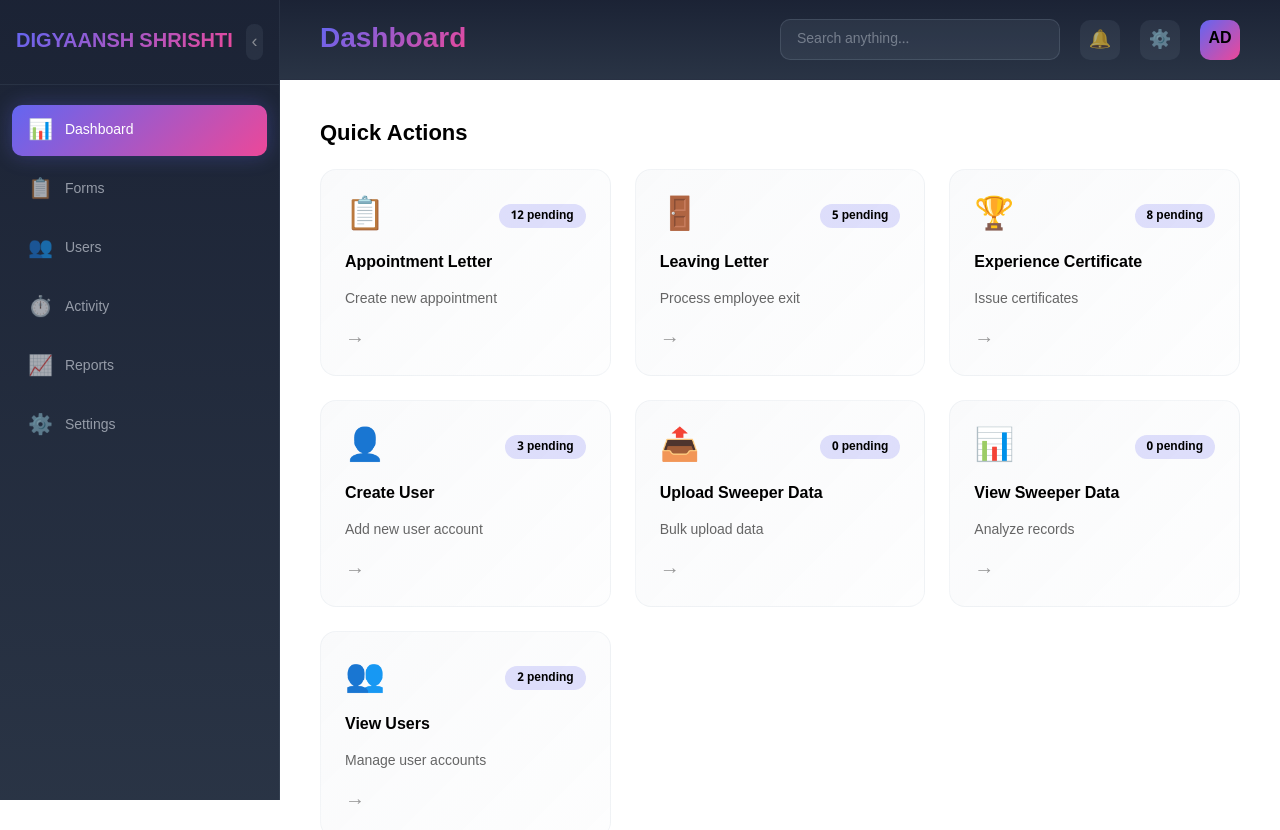
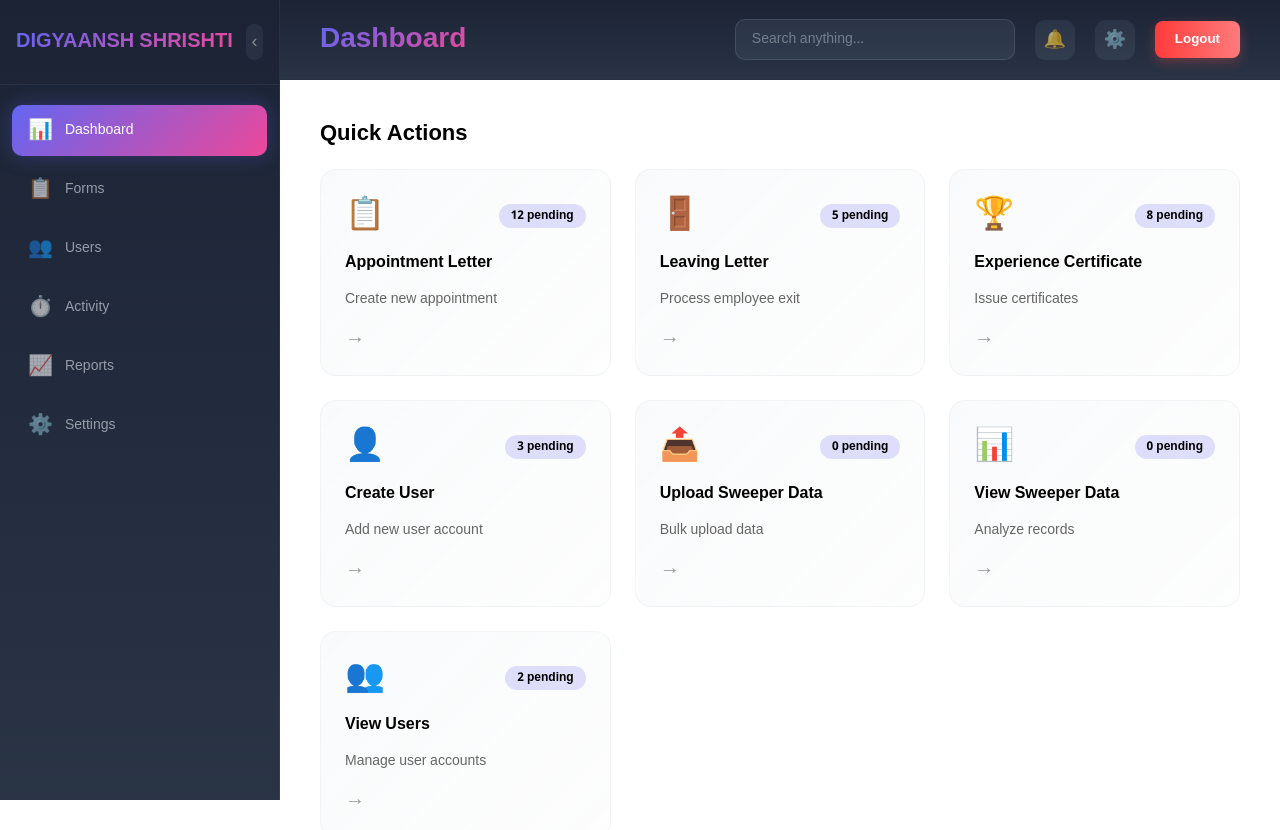
Before and after one commit to vikashsharma380/DigyaanshShrishti, a React (Vite) app: page /dashboard in a window 1280 px wide. Shown: the top 830 px of the page. Built offline with nearby package versions, Linux system fonts and the light colour scheme.

Commit message:
modified

```diff
--- a/src/components/Dashboard.jsx
+++ b/src/components/Dashboard.jsx
@@ -757,6 +757,25 @@ export default function Dashboard() {
           .content {
             padding: 12px;
           }
+            .logout-btn {
+  padding: 10px 18px;
+  background: linear-gradient(135deg, #ff4d4d, #ff8080);
+  border: none;
+  border-radius: 8px;
+  color: white;
+  font-weight: 600;
+  cursor: pointer;
+  transition: 0.25s ease-in-out;
+}
+
+.logout-btn:hover {
+  transform: translateY(-2px) scale(1.05);
+  opacity: 0.9;
+}
+
+.logout-btn:active {
+  transform: scale(0.95);
+}
         }
       `}</style>
 
@@ -812,7 +831,16 @@ export default function Dashboard() {
 
             <button className="icon-btn">🔔</button>
             <button className="icon-btn">⚙️</button>
-            <div className="profile-avatar">AD</div>
+            <button
+              className="logout-btn"
+              onClick={() => {
+                localStorage.removeItem("user");
+                localStorage.removeItem("token");
+                window.location.href = "/login";
+              }}
+            >
+              Logout
+            </button>
           </div>
         </div>
 
```
